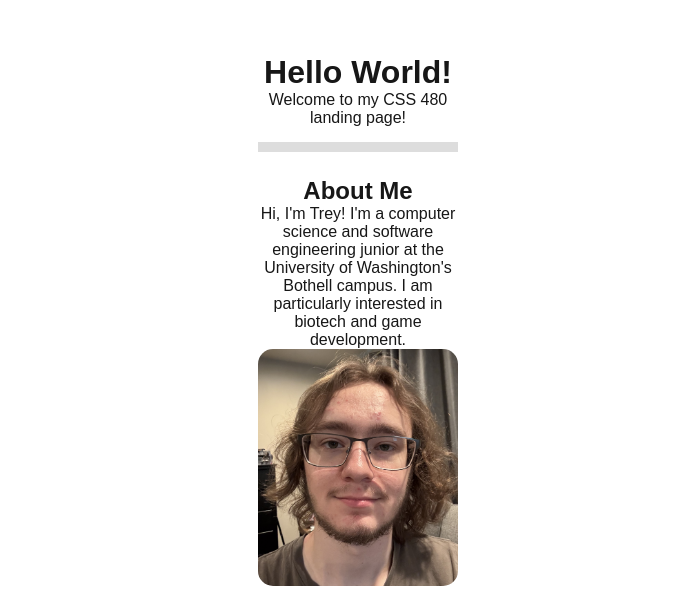
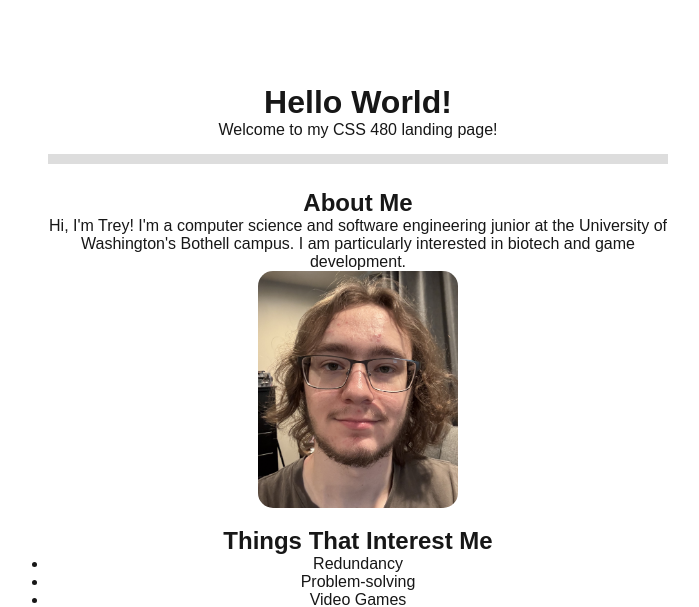
Before and after one commit to Trayouras/css-480-hello-world-new, a Next.js app: page / in a window 1280 px wide. Shown: the part 246-853 px from the top of the page, without its empty margins (282-981 px from the left). Built offline with nearby package versions, Linux system fonts and the light colour scheme.

Commit message:
Style tweaks

```diff
--- a/src/app/page.js
+++ b/src/app/page.js
@@ -57,10 +57,10 @@ export default function Home() {
 const styles = {
   container: {
     fontFamily: "Arial, sans-serif",
-    padding: "300px",
+    padding: "30px",
     textAlign: "center",
     maxWidth: "800px",
-    margin: "auto",
+    margin: "300px",
   },
   header: {
     borderBottom: "10px solid #ddd",
```
